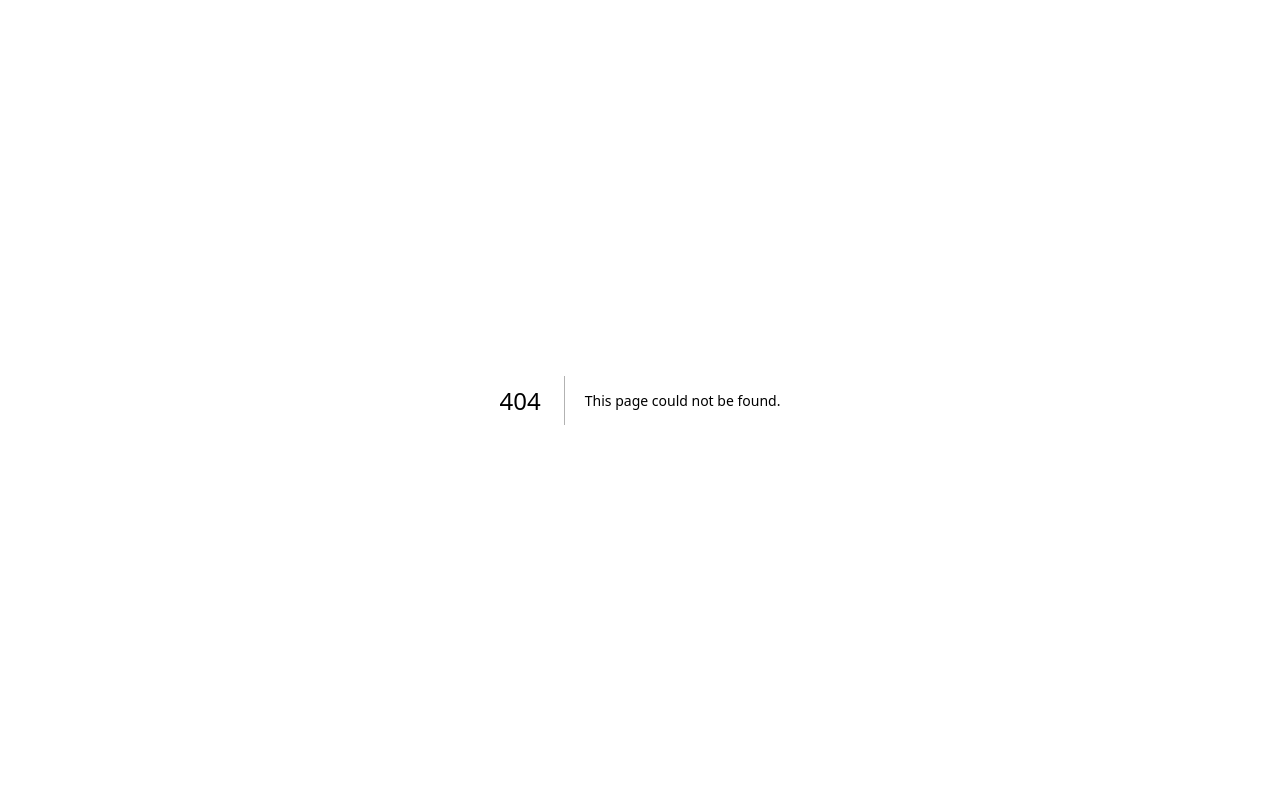
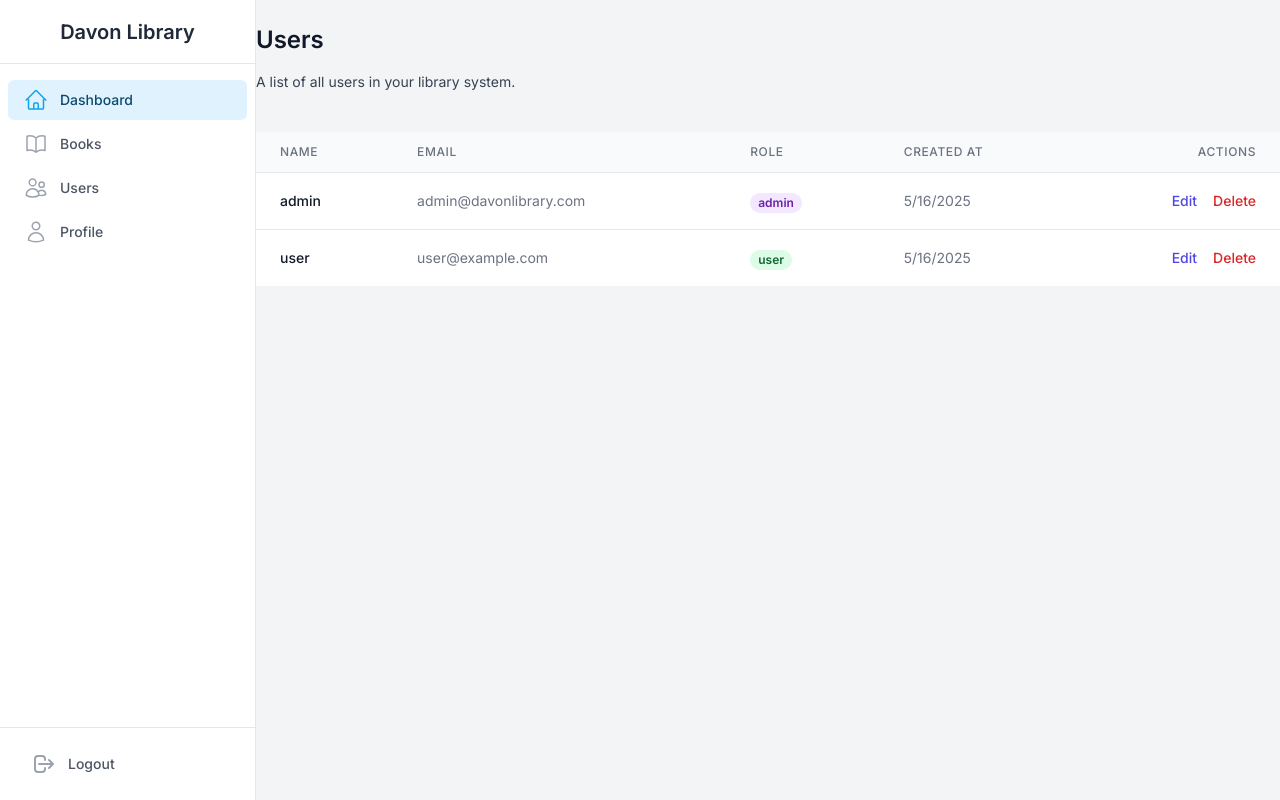
Before and after one commit to tanaksudavon/davon-library-system, a Next.js app in the folder frontend/davon-library-webui/: page /dashboard/users in a window 1280 px wide. Before the commit this address had no page. Built offline with nearby package versions, Linux system fonts and the light colour scheme; sample sign-in values are in the browser's storage.

Commit message:
feat: add UsersPage component to display a list of users with admin route protection

```diff
--- /dev/null
+++ b/frontend/davon-library-webui/src/app/dashboard/users/page.tsx
@@ -0,0 +1,29 @@
+'use client';
+
+import UserList from '@/components/users/UserList';
+import AdminRoute from '@/components/auth/AdminRoute';
+
+function UsersContent() {
+  return (
+    <div className="space-y-6">
+      <div className="sm:flex sm:items-center sm:justify-between">
+        <div>
+          <h1 className="text-2xl font-semibold text-gray-900">Users</h1>
+          <p className="mt-2 text-sm text-gray-700">
+            A list of all users in your library system.
+          </p>
+        </div>
+      </div>
+
+      <UserList />
+    </div>
+  );
+}
+
+export default function UsersPage() {
+  return (
+    <AdminRoute>
+      <UsersContent />
+    </AdminRoute>
+  );
+}
```
